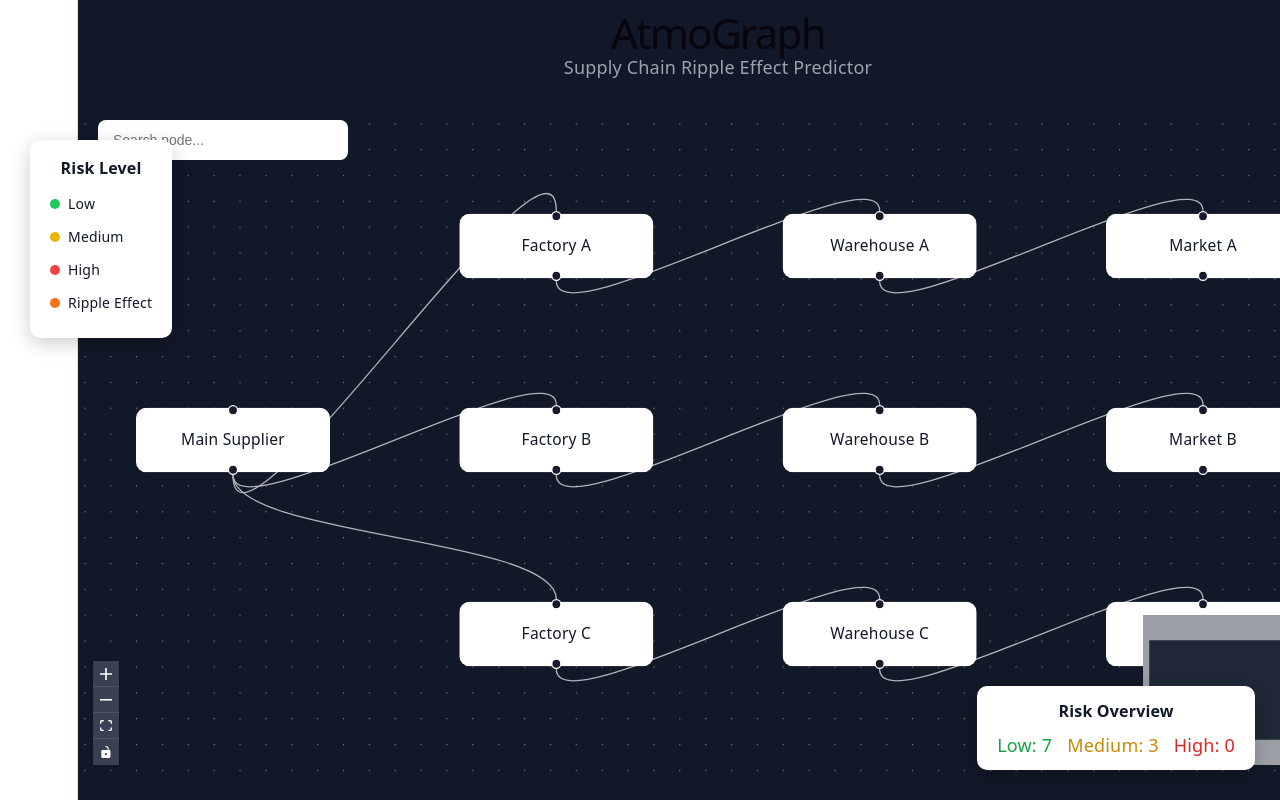
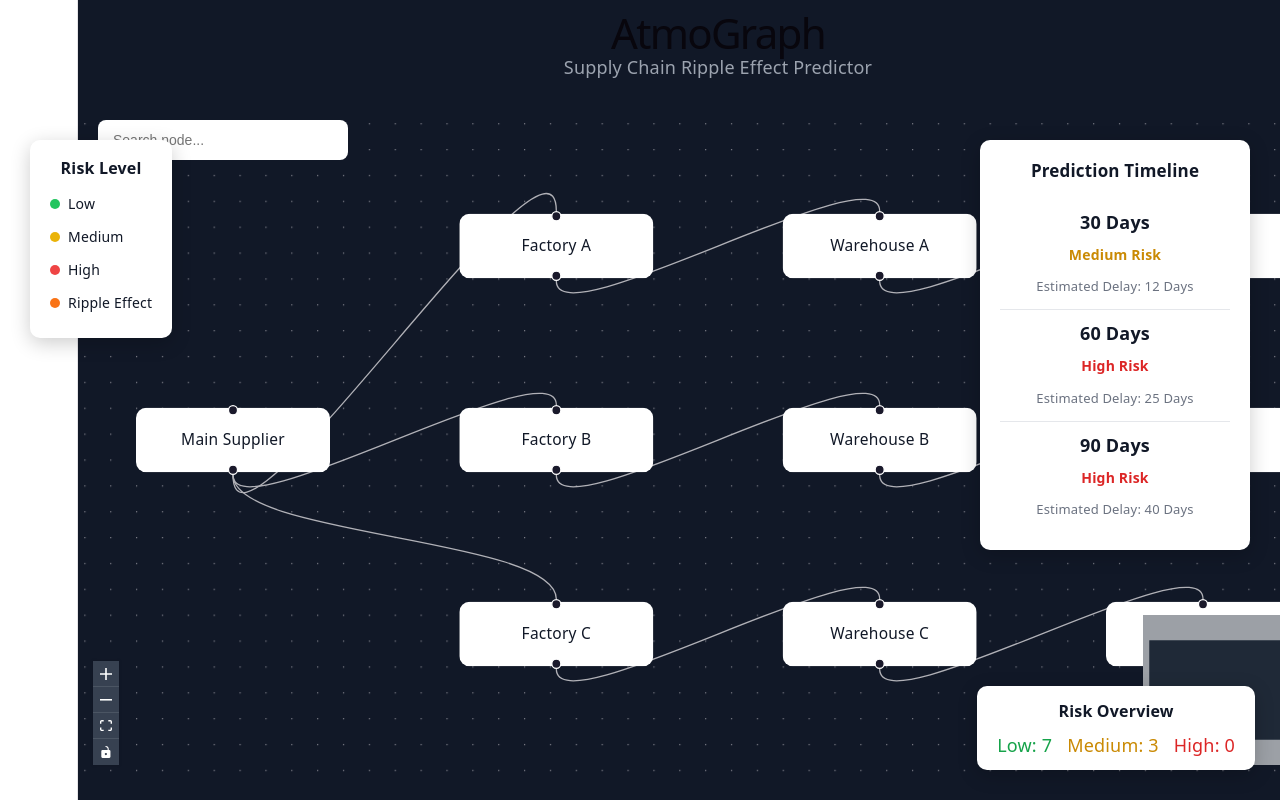
Before and after one commit to adityakokane-020/AtmoGraph, a React app in the folder frontend/: page / in a window 1280 px wide. Shown: the top 800 px of the page. Built offline with nearby package versions, Linux system fonts and the light colour scheme; the HTML template or start-up script is replaced by a standard one.

Commit message:
Add prediction timeline

```diff
--- a/frontend/src/App.css
+++ b/frontend/src/App.css
@@ -226,3 +226,54 @@
 .legend-dot.ripple {
   background: #f97316;
 }
+.prediction-panel {
+  position: fixed;
+  top: 140px;
+  right: 30px;
+  width: 230px;
+  padding: 18px 20px;
+  background: white;
+  color: #111827;
+  border-radius: 10px;
+  box-shadow: 0 5px 20px rgba(0, 0, 0, 0.2);
+  z-index: 20;
+}
+
+.prediction-panel h3 {
+  margin: 0 0 15px;
+  text-align: center;
+  font-size: 17px;
+}
+
+.prediction-item {
+  padding: 10px 0;
+  border-bottom: 1px solid #e5e7eb;
+}
+
+.prediction-item:last-child {
+  border-bottom: none;
+}
+
+.prediction-item strong {
+  display: block;
+  margin-bottom: 5px;
+}
+
+.prediction-item span {
+  font-size: 14px;
+  font-weight: 600;
+}
+
+.prediction-item p {
+  margin: 5px 0 0;
+  color: #6b7280;
+  font-size: 13px;
+}
+
+.prediction-medium {
+  color: #ca8a04;
+}
+
+.prediction-high {
+  color: #dc2626;
+}
--- a/frontend/src/App.jsx
+++ b/frontend/src/App.jsx
@@ -229,7 +229,27 @@
       </header>
 
       <main className="graph-container">
+      <div className="prediction-panel">
+  <h3>Prediction Timeline</h3>
 
+  <div className="prediction-item">
+    <strong>30 Days</strong>
+    <span className="prediction-medium">Medium Risk</span>
+    <p>Estimated Delay: 12 Days</p>
+  </div>
+
+  <div className="prediction-item">
+    <strong>60 Days</strong>
+    <span className="prediction-high">High Risk</span>
+    <p>Estimated Delay: 25 Days</p>
+  </div>
+
+  <div className="prediction-item">
+    <strong>90 Days</strong>
+    <span className="prediction-high">High Risk</span>
+    <p>Estimated Delay: 40 Days</p>
+  </div>
+</div>
         <div className="risk-summary">
           <h3>Risk Overview</h3>
 
```
